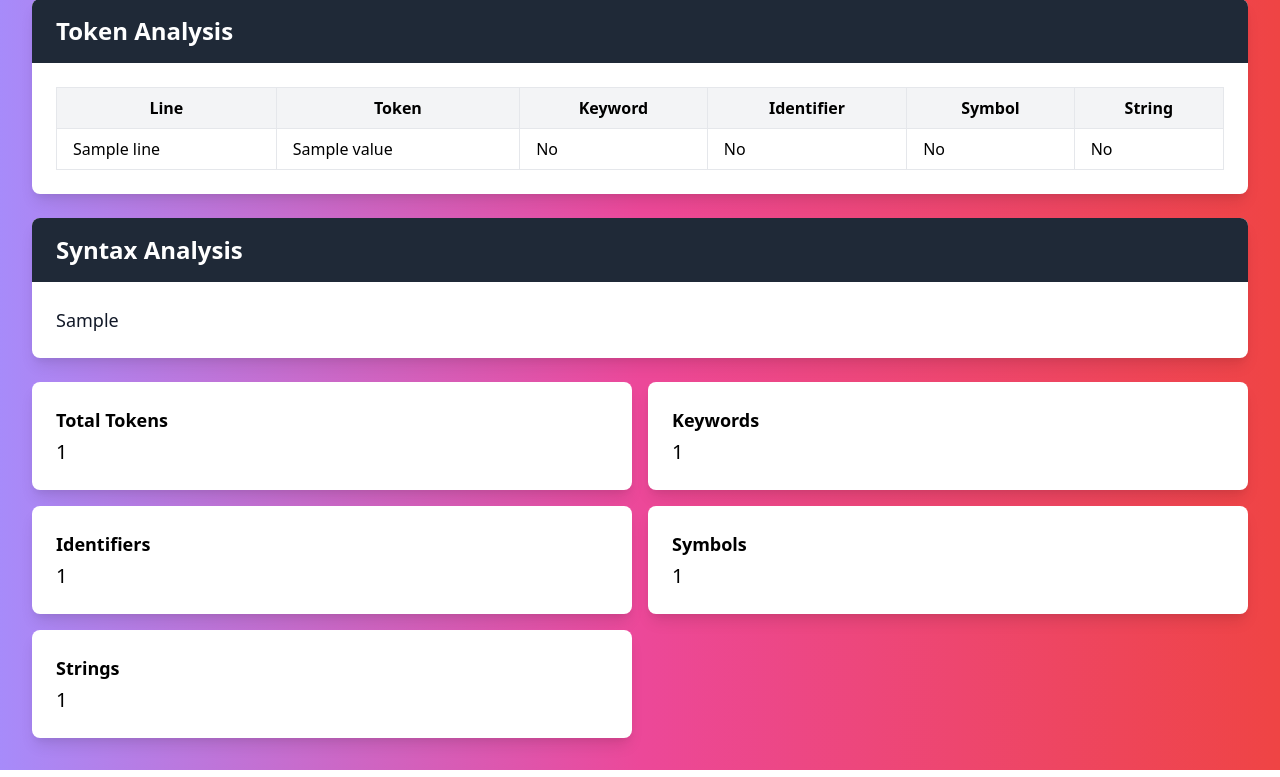
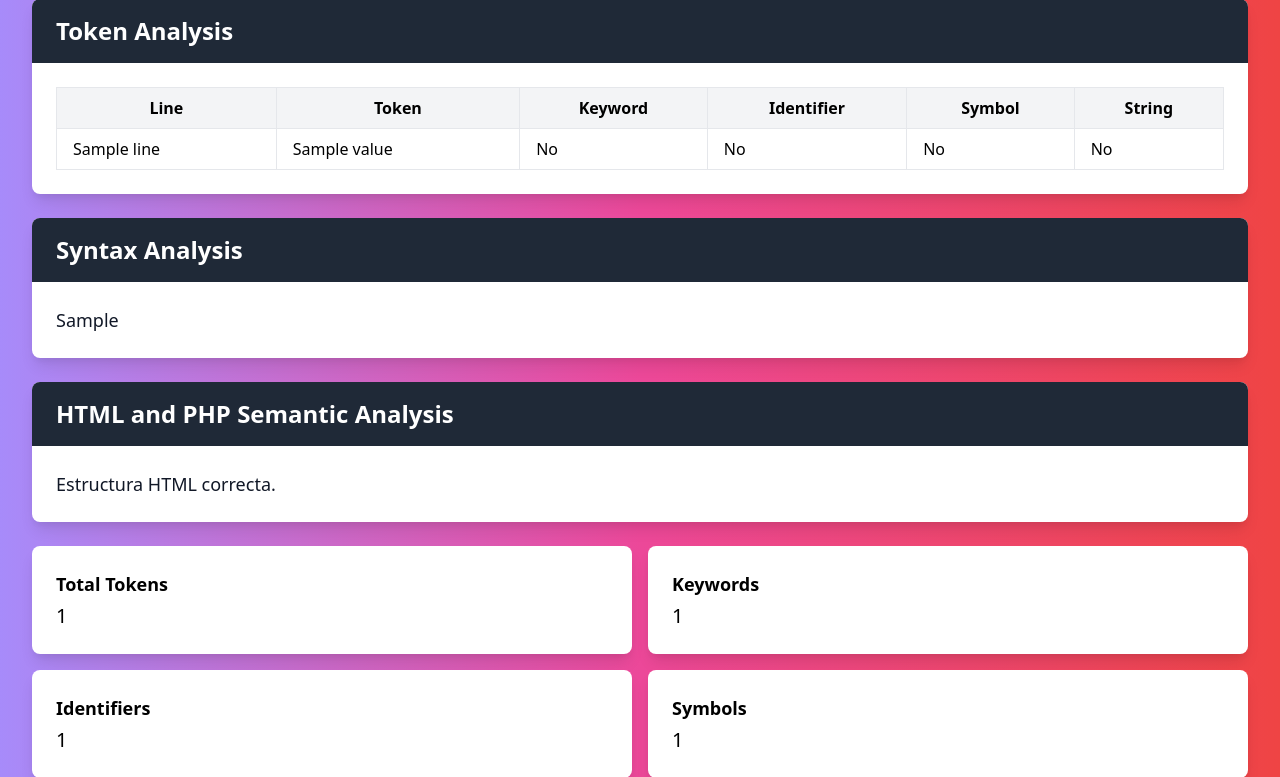
Before and after one commit to Valex4/Analizador-Lexico-Sintactico, a Flask app: template website/templates/home.html in a window 1280 px wide. Shown: the part 493-1270 px from the top of the page. Run offline with Flask 3, Linux system fonts and the light colour scheme; the template is opened without the code that fills it: most values are stand-ins (such as "Sample title", 1, 10 or a date in 2020).

Commit message:
[ADD] semantic analyzer

```diff
--- a/website/templates/home.html
+++ b/website/templates/home.html
@@ -71,6 +71,22 @@
                 </p>
             </div>
         </div>
+        <div class="mt-6 bg-white shadow-lg rounded-lg overflow-hidden">
+            <div class="px-6 py-4 bg-gray-800 text-white">
+                <h2 class="text-2xl font-bold">HTML and PHP Semantic Analysis</h2>
+            </div>
+            <div class="p-6">
+                {% if html_errors %}
+                <ul class="list-disc list-inside text-red-700">
+                    {% for error in html_errors %}
+                    <li>{{ error }}</li>
+                    {% endfor %}
+                </ul>
+                {% else %}
+                <p class="text-lg text-gray-900">Estructura HTML correcta.</p>
+                {% endif %}
+            </div>
+        </div>
         <div class="mt-6 grid grid-cols-2 gap-4">
             <div class="bg-white p-6 rounded-lg shadow-lg">
                 <h3 class="text-lg font-semibold">Total Tokens</h3>
```
Also changed, not shown: website/views.py (+10 -1 lines).
